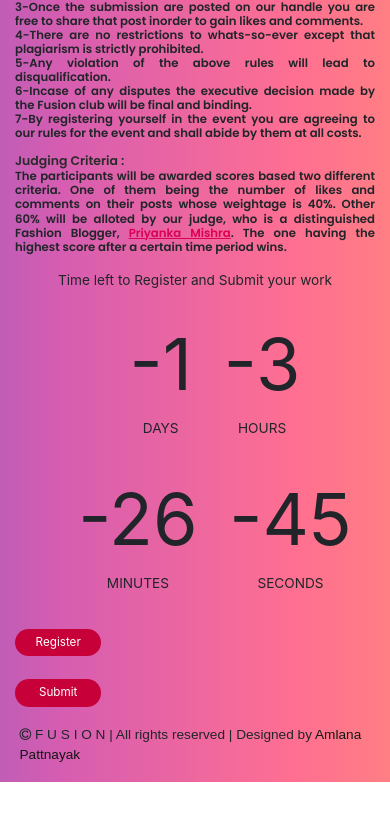
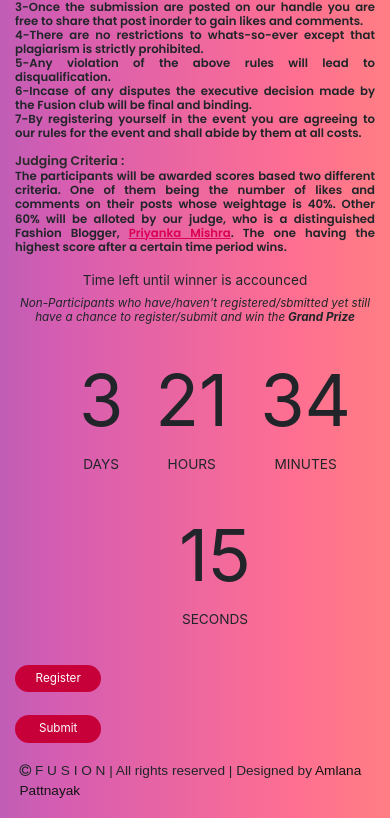
Before and after one commit to fusion-nitr/panache, a plain HTML site: page index.html in a window 390 px wide. Shown: the part 819-1637 px from the top of the page. Before the commit the page ends 1601 px from the top, so only its background shows below. Drawn offline with nearby package versions, Linux system fonts and the light colour scheme.

Commit message:
Add files via upload

```diff
--- a/index.html
+++ b/index.html
@@ -32,7 +32,8 @@
 		<script src="https://apps.elfsight.com/p/platform.js" defer></script>
 		<div class="elfsight-app-c6d5f24e-ba6e-453e-87c4-db0288bd0aec"></div>
 		<div class="time">
-			<h2>Time left to Register and Submit your work</h2>
+			<h2>Time left until winner is accounced</h2>
+			<h3><em>Non-Participants who have/haven't registered/sbmitted yet still have a chance to register/submit and win the<b> Grand Prize</b></em></h3>
 			<ul>
 				<li><span id="days"></span> days</li>
 				<li><span id="hours"></span> Hours</li>
--- a/script.js
+++ b/script.js
@@ -3,7 +3,7 @@ const second = 1000,
       hour = minute * 60,
       day = hour * 24;
 
-let countDown = new Date('Sep 24, 2020 00:00:00').getTime(),
+let countDown = new Date('Sep 28, 2020 00:00:00').getTime(),
     x = setInterval(function() {
 
       let now = new Date().getTime(),
--- a/style.css
+++ b/style.css
@@ -110,6 +110,11 @@ img {
   font-size: 2vw;
 }
 
+.time h3 {
+  font-weight: normal;
+  font-size: 1.5vw;
+}
+
 .time li {
   display: inline-block;
   font-size: 2vw;
@@ -154,6 +159,11 @@ img {
       font-weight: normal;
       font-size: 3.5vw;
   }
+      .time h3 {
+      font-weight: normal;
+      font-size: 3vw;
+  }
+
   .time li {
   display: inline-block;
   font-size: 3.5vw;
```
